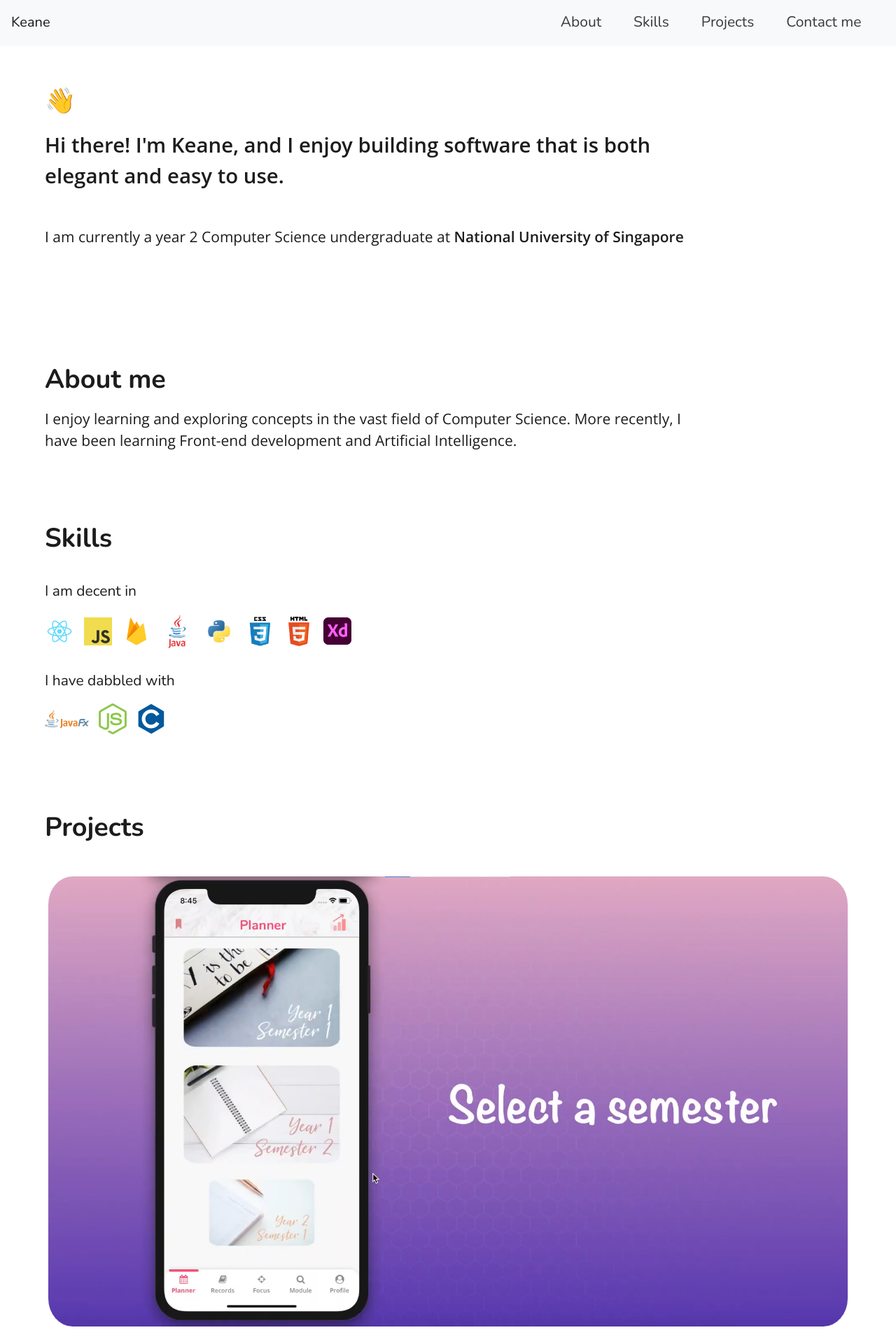
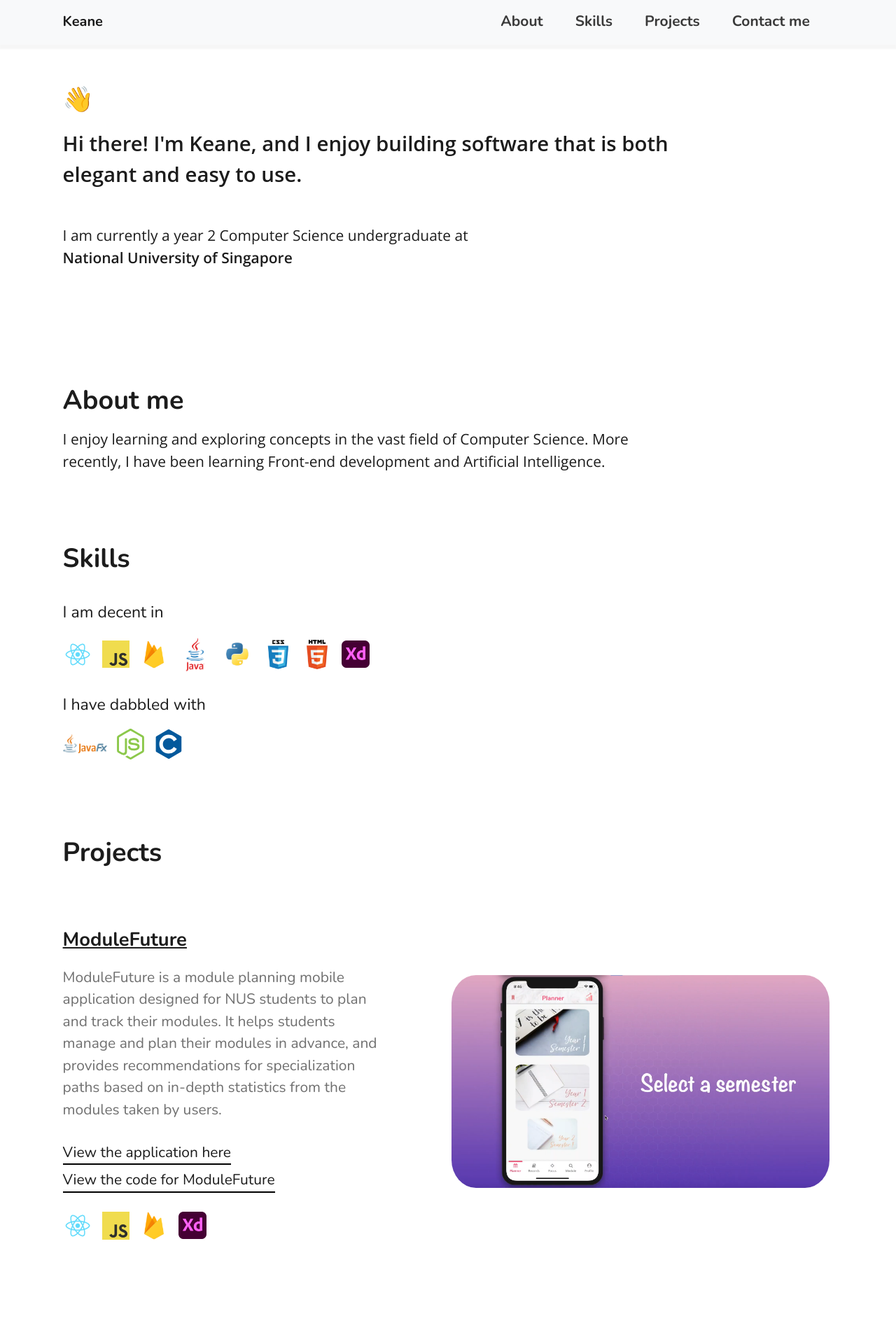
Before and after one commit to keanecjy/me, a React (Create React App) app: page / in a window 1280 px wide. Shown: the top 1920 px of the page at 70% size. Built offline with nearby package versions, Linux system fonts and the light colour scheme; some icons are missing.

Commit message:
Improve styling

```diff
--- a/package.json
+++ b/package.json
@@ -15,6 +15,7 @@
     "react-bootstrap": "^1.4.0",
     "react-dom": "^17.0.1",
     "react-icons": "^4.1.0",
+    "react-router-dom": "^5.2.0",
     "react-scripts": "4.0.1",
     "web-vitals": "^0.2.4",
     "yup": "^0.32.8"
--- a/src/App.css
+++ b/src/App.css
@@ -64,12 +64,28 @@
   .intro-and-about {
     width: 80%;
   }
+
+  .main-app {
+    padding: 0 7vw;
+  }
+
 }
 
-/* Large devices (laptops/desktops, 992px and up) */
-@media only screen and (min-width: 992px) {
+/* Desktop monitors */
+@media only screen and (min-width: 1600px) {
+  .intro-and-about {
+    width: 70%;
+  }
+
+  .main-app {
+    padding: 0 10vw;
+  }
+
+  .app h1 {
+    font-size: 2em;
+  }
+
+  .app h2 {
+    font-size: 1.4em;
+  }
 }
-
-/* Extra large devices (large laptops and desktops, 1200px and up) */
-@media only screen and (min-width: 1200px) {
-}
--- a/src/about/styles.css
+++ b/src/about/styles.css
@@ -6,3 +6,9 @@
 .about p {
   font-family: 'Open Sans', 'sans-serif';
 }
+
+@media screen and (min-width: 1600px) {
+  .about p {
+    font-size: 1.1em;
+  }
+}
--- a/src/contact/Contact.js
+++ b/src/contact/Contact.js
@@ -7,6 +7,7 @@ const Contact = () => {
   return (
     <div id="contact" className="contact">
       <h1>Contact me</h1>
+      <p className="contact-desc">Interested in what you see? Fill in this form and I will get back to you asap! ✌ </p>
       <EmailForm />
       <End />
     </div>
--- a/src/contact/styles.css
+++ b/src/contact/styles.css
@@ -1,6 +1,12 @@
 .contact {
   margin: 70px 0 50px 0;
   padding-top: 30px;
+}
+
+.contact-desc {
+  color: #8b7f7f;
+  font-size: 0.9em;
+  font-weight: 600;
 }
 
 .form-container {
@@ -8,7 +14,8 @@
   font-size: 0.87em;
   margin-left: 3px;
   margin-top: 0.5em;
-  width: 97%;
+  text-align: center;
+  width: 95%;
 }
 
 .input-box {
@@ -53,8 +60,8 @@ textarea:focus {
   font-family: 'Nunito', sans-serif;
   font-weight: 600;
   height: 3em;
-  margin: 4% 30% 0 30%;
-  width: 35%;
+  margin-top: 4%;
+  width: 200px;
   z-index: 1;
 }
 
@@ -70,3 +77,16 @@ textarea:focus {
   font-weight: 600;
   margin-top: 3.6em;
 }
+
+
+@media screen and (min-width: 992px) {
+  .form-container {
+    width: 90%;
+  }
+}
+
+@media screen and (min-width: 1200px) {
+  .form-container {
+    width: 60%;
+  }
+}
--- a/src/intro/styles.css
+++ b/src/intro/styles.css
@@ -29,3 +29,9 @@
 .school * {
   display: inline;
 }
+
+@media only screen and (min-width: 1600px) {
+  .intro {
+    font-size: 1.5em;
+  }
+}
--- a/src/navigation/NavigationMenu.js
+++ b/src/navigation/NavigationMenu.js
@@ -3,7 +3,7 @@ import { Nav, Navbar } from 'react-bootstrap';
 import './styles.css';
 
 const NavigationMenu = () => (
-  <Navbar bg="light" expand="lg">
+  <Navbar sticky="top" bg="light" expand="lg" className="nav-bar-menu">
     <Navbar.Brand href="#">Keane</Navbar.Brand>
     <Navbar.Toggle aria-controls="responsive-navbar-nav" />
     <Navbar.Collapse id="responsive-navbar-nav">
--- a/src/navigation/styles.css
+++ b/src/navigation/styles.css
@@ -1,20 +1,30 @@
 .nav-bar-menu {
-  padding-left: 5vw !important;
-  padding-right: 5vw !important;
+  padding: 8px 5vw 8px 5vw !important;
   font-weight: bold;
   box-shadow: 0 5px 2px 1px rgba(208, 208, 208, 0.2);
 }
 
 .nav-bar a {
-  color: #252525E6 !important;
+  color: #252525e6 !important;
 }
 
 .nav-bar a:hover::after {
   width: 102%;
 }
 
+/* Medium devices (landscape tablets, 768px and up) */
+@media screen and (min-width: 760px) {
+  .nav-bar-menu {
+    padding: 8px 7vw 8px 7vw !important;
+  }
+}
+
 /* Large devices (laptops/desktops, 992px and up) - point of expansion */
 @media only screen and (min-width: 992px) {
+  .nav-bar-menu {
+    padding: 7px 7vw 7px 7vw !important;
+  }
+
   .nav-bar {
     margin-left: auto;
     margin-right: 2vw;
@@ -24,3 +34,10 @@
     margin-left: 30px;
   }
 }
+
+/* Desktop monitors */
+@media only screen and (min-width: 1600px) {
+  .nav-bar-menu {
+    padding: 7px 10vw 7px 10vw !important;
+  }
+}
--- a/src/projects/SingleProject.js
+++ b/src/projects/SingleProject.js
@@ -12,11 +12,11 @@ const SingleProject = ({ props }) => {
       <img
         src={image}
         alt={name}
-        style={{borderRadius: 40}}
         className="project-image"
         onMouseEnter={() => setHoverImage(gif)}
         onMouseLeave={() => setHoverImage(img)}
       />
+      <div className="project-description">
         <h2>{name}</h2>
         <p>{description}</p>
         <div className="links">
@@ -29,6 +29,7 @@ const SingleProject = ({ props }) => {
         </div>
         <IconList icons={techStack} />
       </div>
+    </div>
   );
 };
 
--- a/src/projects/styles.css
+++ b/src/projects/styles.css
@@ -7,6 +7,7 @@
   justify-self: center;
   padding: 0 5px;
   width: 100%;
+  border-radius: 40px;
 }
 
 .links {
@@ -41,3 +42,19 @@
     margin-bottom: 1.4em;
   }
 }
+
+/* Large devices (laptops/desktops, 992px and up) */
+@media only screen and (min-width: 1200px) {
+  .single-project {
+    display: flex;
+    flex-direction: row-reverse;
+  }
+  .project-description {
+    padding-right: 100px;
+  }
+  .project-image {
+    width: 50%;
+    height: 70%;
+    align-self: center;
+  }
+}
--- a/src/skills/styles.css
+++ b/src/skills/styles.css
@@ -6,3 +6,7 @@
 .skills > * {
   margin-bottom: 30px;
 }
+
+.skills p {
+  font-size: 1.1em;
+}
```
Also changed, not shown: 1 other file (tests, documents, lock files or other folders). Lines whose indentation alone changed are shown as unchanged.
